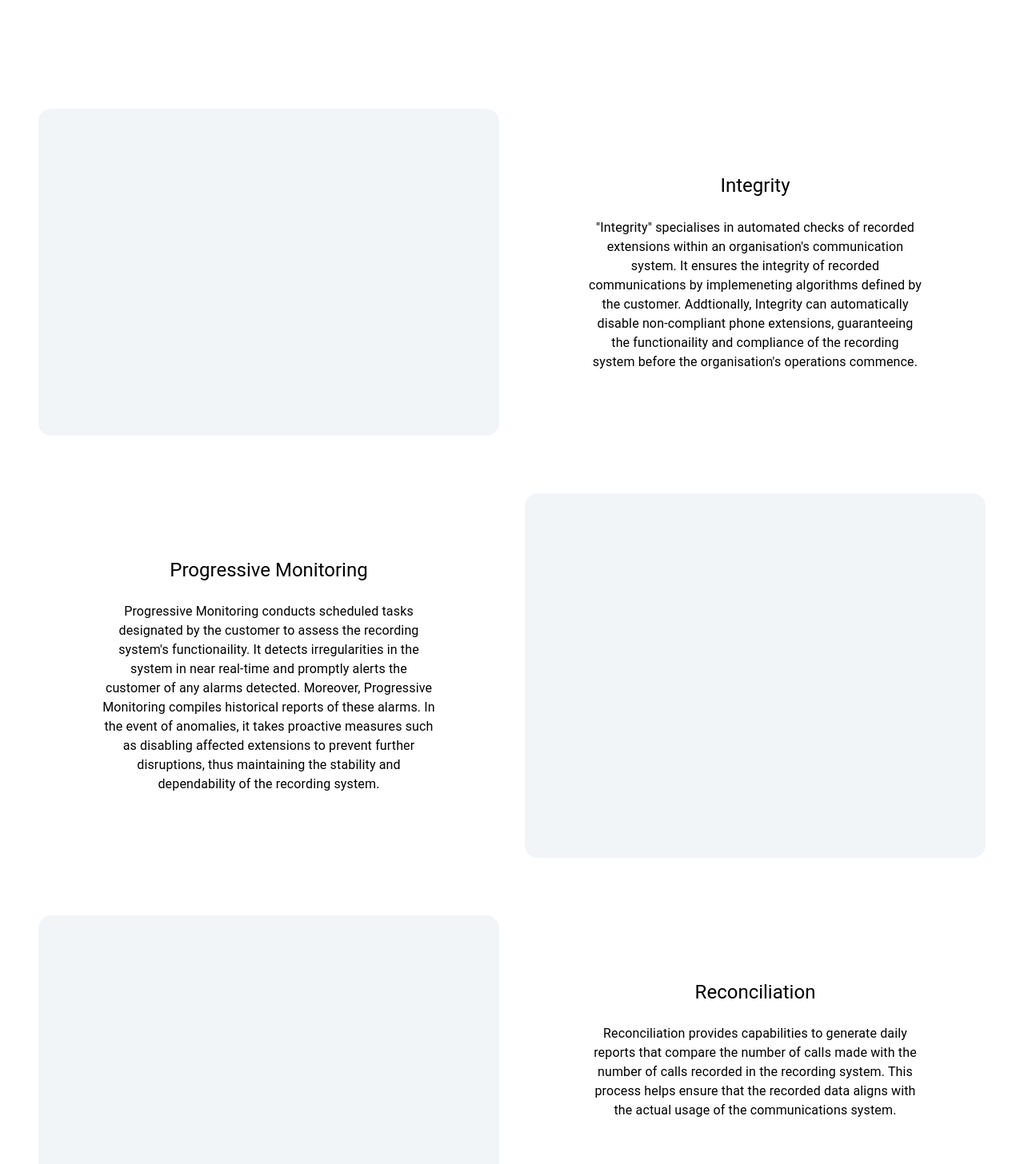
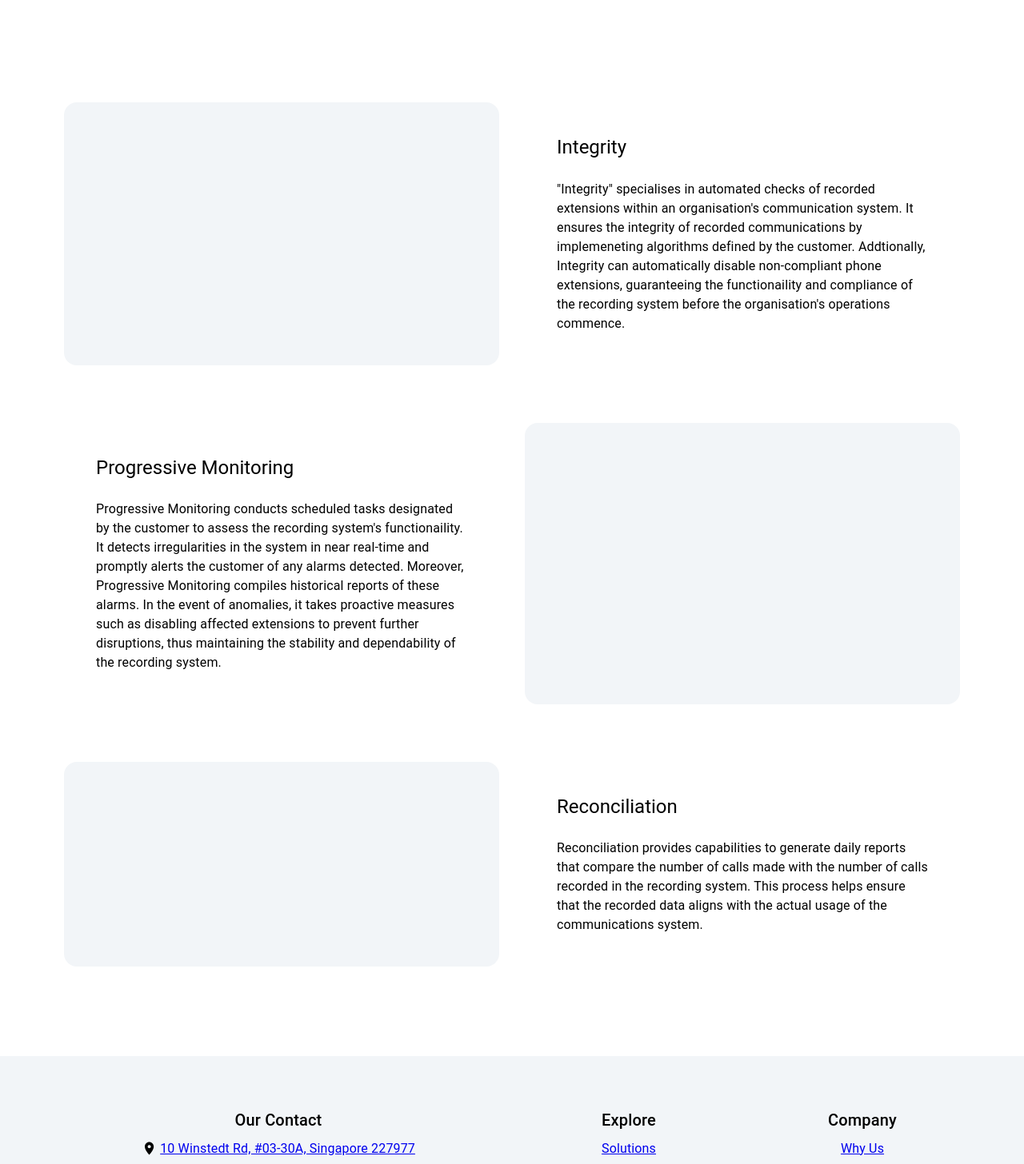
Before and after one commit to Xycone/Gemen_Website_Frontend, a React (Vite) app: page /garantia in a window 1280 px wide. Shown: the part 580-2036 px from the top of the page at 80% size. Built offline with nearby package versions, Linux system fonts and the light colour scheme.

Commit message:
updated website layout

```diff
--- a/src/App.jsx
+++ b/src/App.jsx
@@ -140,14 +140,14 @@ function App() {
 
         {/* Routes */}
         {/* <Container sx={{ padding: 10, minHeight: '100vh', display: 'flex', flexDirection: 'column', justifyContent: 'center', alignItems: 'center', minWidth: 'fit-content' }}> */}
-        <Box sx={{ padding: { xs: 'auto', md: 6 }, minHeight: '100vh', display: 'flex', flexDirection: 'column' }}>
+        <Container sx={{ padding: { xs: 0, md: 5 }, minHeight: '100vh', display: 'flex', flexDirection: 'column' }}>
           <Routes>
             <Route path={"/homepage"} element={<Homepage />} />
             <Route path={"/ace"} element={<Ace />} />
             <Route path={"/garantia"} element={<Garantia />} />
             <Route path={"/contactUs"} element={<ContactUs />} />
           </Routes>
-        </Box>
+        </Container>
 
         {/* Footer Section */}
         <Footer />
--- a/src/components/SolutionsSection.jsx
+++ b/src/components/SolutionsSection.jsx
@@ -24,7 +24,7 @@ function SolutionsSection() {
             </Box>
 
             <Box>
-                <Grid container spacing={4}>
+                <Grid container spacing={{ xs: 0, md: 4 }}>
                     <Grid item xs={12} md={6} sx={{ display: 'flex', flexDirection: 'column' }}>
                         <Card sx={{ borderRadius: { xs: 0, md: 4 }, padding: 5, backgroundColor: '#F2F5F8', boxShadow: 'none', display: 'flex', flexDirection: 'column', flexGrow: 1 }}>
                             <CardContent sx={{ margin: 2 }}>
--- a/src/pages/Ace.jsx
+++ b/src/pages/Ace.jsx
@@ -52,16 +52,16 @@ function Ace() {
           Contact us
         </Button>
       </Box>
-      <Grid container spacing={4}>
+      <Grid container spacing={{ xs: 0, md: 4 }}>
         <Grid item xs={12} md={6} sx={{ mb: 5, display: 'flex', flexDirection: 'column', flexGrow: 1 }}>
-          <Card sx={{ borderRadius: { xs: 0, md: 4 }, padding: 10, backgroundColor: '#F2F5F8', boxShadow: 'none', display: 'flex', flexDirection: 'column', flexGrow: 1 }}>
+          <Card sx={{ borderRadius: { xs: 0, md: 4 }, padding: 5, backgroundColor: '#F2F5F8', boxShadow: 'none', display: 'flex', flexDirection: 'column', flexGrow: 1 }}>
             <CardContent sx={{ margin: 2 }}>
 
             </CardContent>
           </Card>
         </Grid>
         <Grid item xs={12} md={6} sx={{ mb: 5, display: 'flex', flexDirection: 'column', flexGrow: 1 }}>
-          <Box sx={{ padding: 10, textAlign: 'center' }}>
+          <Box sx={{ padding: 5 }}>
             <Typography variant="h5" sx={{ mb: 3 }}>
               Ace
             </Typography>
--- a/src/pages/ContactUs.jsx
+++ b/src/pages/ContactUs.jsx
@@ -131,7 +131,7 @@ function ContactUs() {
 
           <Grid item xs={12} md={6} sx={{ display: 'flex', flexDirection: 'column', justifyContent: 'center' }}>
 
-            <Card sx={{ borderRadius: 4, padding: 5, backgroundColor: '#F2F5F8', boxShadow: 'none', display: 'flex', flexDirection: 'column', flexGrow: 1, mb: 4 }}>
+            <Card sx={{ borderRadius: { xs: 0, md: 4 }, padding: 5, backgroundColor: '#F2F5F8', boxShadow: 'none', display: 'flex', flexDirection: 'column', flexGrow: 1, mb: 4 }}>
               <CardContent sx={{ margin: 2 }}>
                 <Typography variant="h5" sx={{ mb: 2 }}>Product Support</Typography>
                 <Typography sx={{ mb: 4 }}>
@@ -241,7 +241,7 @@ function ContactUs() {
               </CardContent>
             </Card>
 
-            <Card sx={{ borderRadius: 4, padding: 5, backgroundColor: '#F2F5F8', boxShadow: 'none', display: 'flex', flexDirection: 'column', flexGrow: 1 }}>
+            <Card sx={{ borderRadius: { xs: 0, md: 4 }, padding: 5, backgroundColor: '#F2F5F8', boxShadow: 'none', display: 'flex', flexDirection: 'column', flexGrow: 1 }}>
               <CardContent sx={{ margin: 2 }}>
                 <Typography variant="h5" sx={{ mb: 2 }}>Have a question?</Typography>
                 <Typography sx={{ mb: 4 }}>
@@ -267,7 +267,7 @@ function ContactUs() {
           </Grid>
 
           <Grid item xs={12} md={6} sx={{ display: 'flex', flexDirection: 'column', justifyContent: 'center' }}>
-            <Card sx={{ borderRadius: 4, padding: 5, backgroundColor: '#F2F5F8', boxShadow: 'none', display: 'flex', flexDirection: 'column', flexGrow: 1 }}>
+            <Card sx={{ borderRadius: { xs: 0, md: 4 }, padding: 5, backgroundColor: '#F2F5F8', boxShadow: 'none', display: 'flex', flexDirection: 'column', flexGrow: 1 }}>
               <CardContent sx={{ margin: 2 }}>
                 <Typography variant="h5" sx={{ mb: 2 }}>Contact Us</Typography>
                 <Typography sx={{ mb: 4 }}>
@@ -320,7 +320,7 @@ function ContactUs() {
 
         </Grid>
 
-        <Box sx={{ display: 'flex', flexDirection: 'column', justifyContent: 'center', pb: 15, pt: 15 }} id="faq-section">
+        <Box sx={{ display: 'flex', flexDirection: 'column', justifyContent: 'center', pb: 15, pt: 15, padding: 5 }} id="faq-section">
           <Typography variant="h5" sx={{ mb: 3 }}>Frequently Asked Questions:</Typography>
           <Accordion sx={{
             boxShadow: 'none',
--- a/src/pages/Garantia.jsx
+++ b/src/pages/Garantia.jsx
@@ -54,16 +54,16 @@ function Garantia() {
           Contact us
         </Button>
       </Box>
-      <Grid container spacing={4}>
+      <Grid container spacing={{ xs: 0, md: 4 }}>
         <Grid item xs={12} md={6} sx={{ mb: 5, display: 'flex', flexDirection: 'column', flexGrow: 1 }}>
-          <Card sx={{ borderRadius: { xs: 0, md: 4 }, padding: 10, backgroundColor: '#F2F5F8', boxShadow: 'none', display: 'flex', flexDirection: 'column', flexGrow: 1 }}>
+          <Card sx={{ borderRadius: { xs: 0, md: 4 }, padding: 5, backgroundColor: '#F2F5F8', boxShadow: 'none', display: 'flex', flexDirection: 'column', flexGrow: 1 }}>
             <CardContent>
 
             </CardContent>
           </Card>
         </Grid>
         <Grid item xs={12} md={6} sx={{ mb: 5, display: 'flex', flexDirection: 'column', flexGrow: 1 }}>
-          <Box sx={{ padding: 10, textAlign: 'center' }}>
+          <Box sx={{ padding: 5 }}>
             <Typography variant="h5" sx={{ mb: 3 }}>
               Integrity
             </Typography>
@@ -74,7 +74,7 @@ function Garantia() {
         </Grid>
 
         <Grid item xs={12} md={6} sx={{ mb: 5, display: 'flex', flexDirection: 'column', flexGrow: 1, order: { xs: 4, md: 3 } }}>
-          <Box sx={{ padding: 10, textAlign: 'center' }}>
+          <Box sx={{ padding: 5 }}>
             <Typography variant="h5" sx={{ mb: 3 }}>
               Progressive Monitoring
             </Typography>
@@ -84,7 +84,7 @@ function Garantia() {
           </Box>
         </Grid>
         <Grid item xs={12} md={6} sx={{ mb: 5, display: 'flex', flexDirection: 'column', flexGrow: 1, order: { xs: 3, md: 4 } }}>
-          <Card sx={{ borderRadius: { xs: 0, md: 4 }, padding: 10, backgroundColor: '#F2F5F8', boxShadow: 'none', display: 'flex', flexDirection: 'column', flexGrow: 1 }}>
+          <Card sx={{ borderRadius: { xs: 0, md: 4 }, padding: 5, backgroundColor: '#F2F5F8', boxShadow: 'none', display: 'flex', flexDirection: 'column', flexGrow: 1 }}>
             <CardContent>
 
             </CardContent>
@@ -92,14 +92,14 @@ function Garantia() {
         </Grid>
 
         <Grid item xs={12} md={6} sx={{ mb: 5, display: 'flex', flexDirection: 'column', flexGrow: 1, order: { xs: 5, md: 6 } }}>
-          <Card sx={{ borderRadius: { xs: 0, md: 4 }, padding: 10, backgroundColor: '#F2F5F8', boxShadow: 'none', display: 'flex', flexDirection: 'column', flexGrow: 1 }}>
+          <Card sx={{ borderRadius: { xs: 0, md: 4 }, padding: 5, backgroundColor: '#F2F5F8', boxShadow: 'none', display: 'flex', flexDirection: 'column', flexGrow: 1 }}>
             <CardContent>
 
             </CardContent>
           </Card>
         </Grid>
         <Grid item xs={12} md={6} sx={{ mb: 5, display: 'flex', flexDirection: 'column', flexGrow: 1, order: { xs: 5, md: 6 } }}>
-          <Box sx={{ padding: 10, textAlign: 'center' }}>
+          <Box sx={{ padding: 5 }}>
             <Typography variant="h5" sx={{ mb: 3 }}>
               Reconciliation
             </Typography>
```
